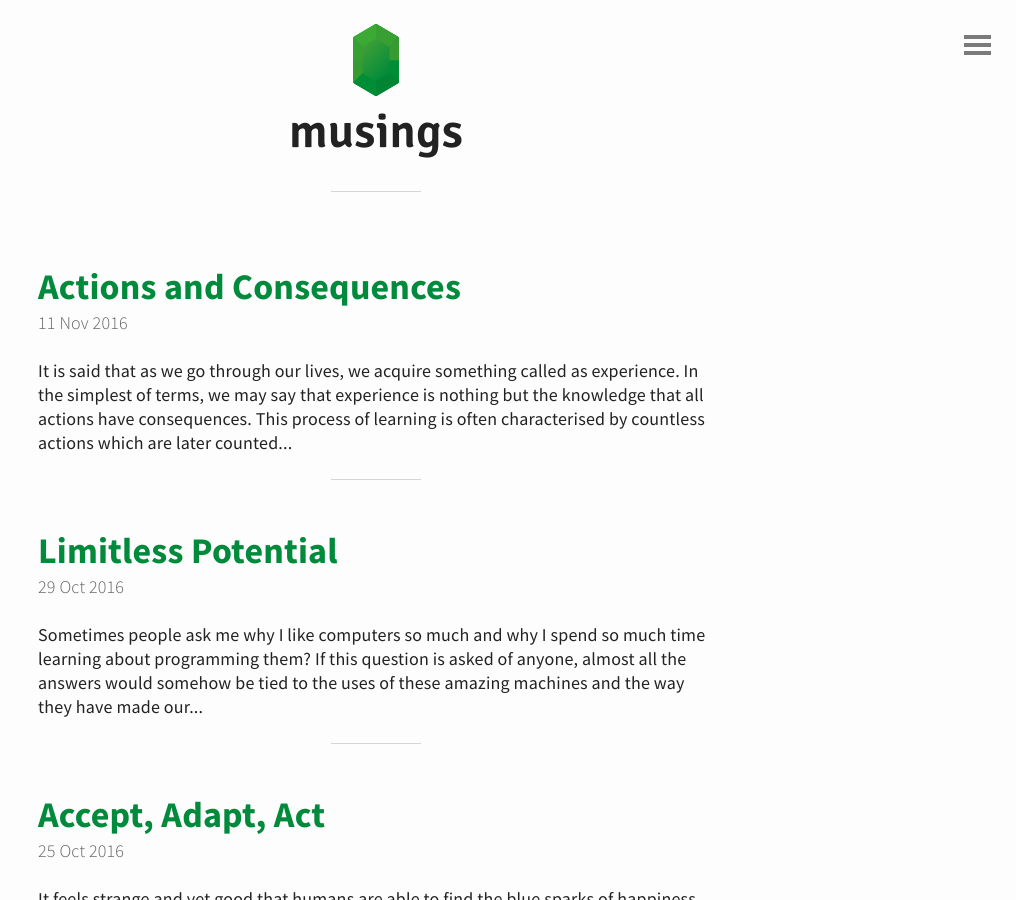
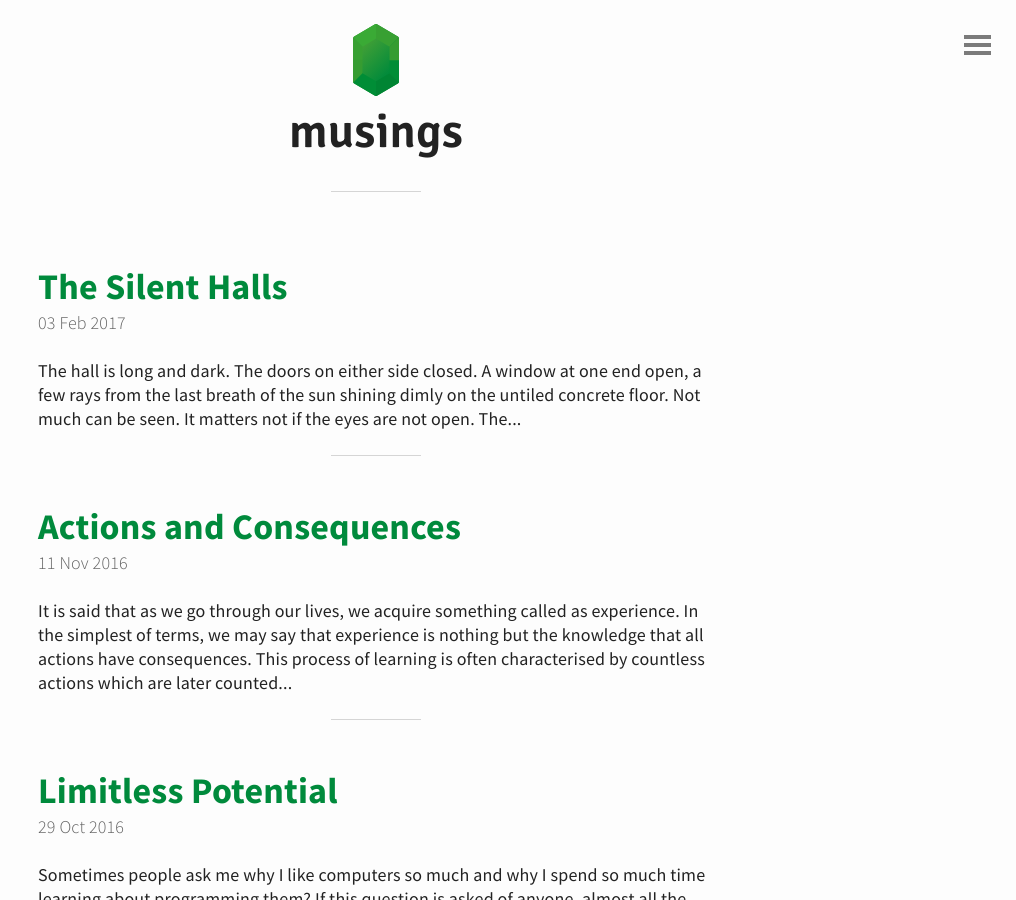
Before and after one commit to AfaanBilal/musings, a Jekyll site: the page built from index.html, in a window 1280 px wide and 900 px high. Shown: the whole window, without its empty margins (264-1280 px from the left). Built offline with Jekyll 4.4.1, drawn with Linux system fonts in a browser that asks for light colours; the list of posts is cut into pages by our own code.

Commit message:
Created 2017-02-03-the-silent-halls.md

```diff
--- a/_posts/2017-02-03-the-silent-halls.md
+++ b/_posts/2017-02-03-the-silent-halls.md
@@ -1,5 +1,6 @@
 ---
-published: false
+published: true
+title: The Silent Halls
 ---
 The hall is long and dark. The doors on either side closed. A window at one end open, a few rays from the last breath of the sun shining dimly on the untiled concrete floor. Not much can be seen. It matters not if the eyes are not open. The scene is the same. Everytime. A few steps ahead. No change. The same feeling of a long, dark path ahead. No sign of the distance shortening.
 
```
